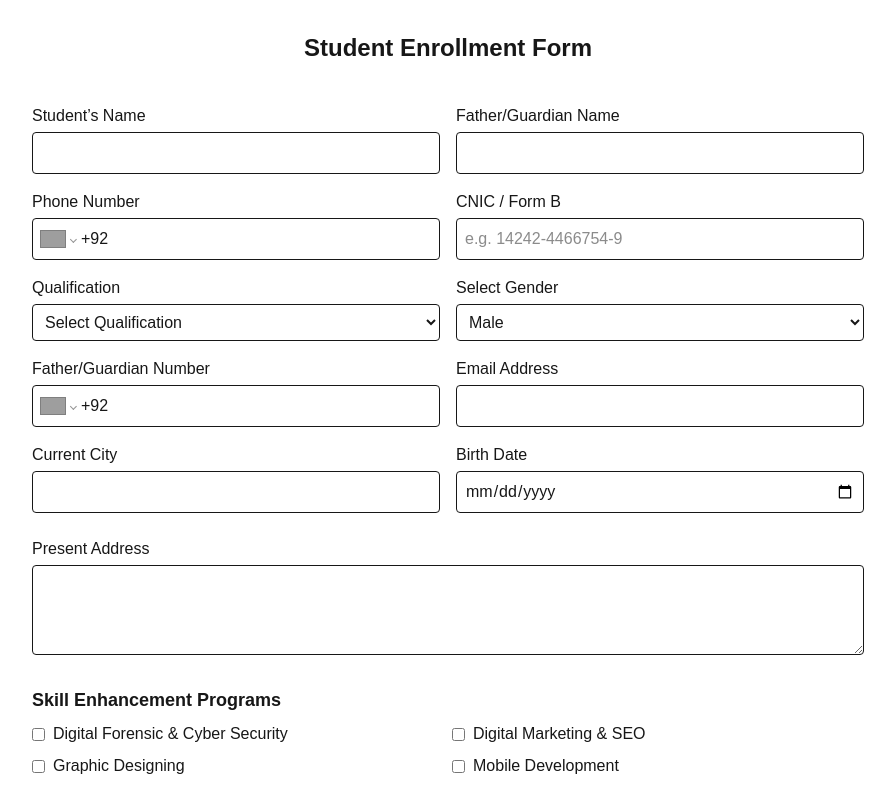
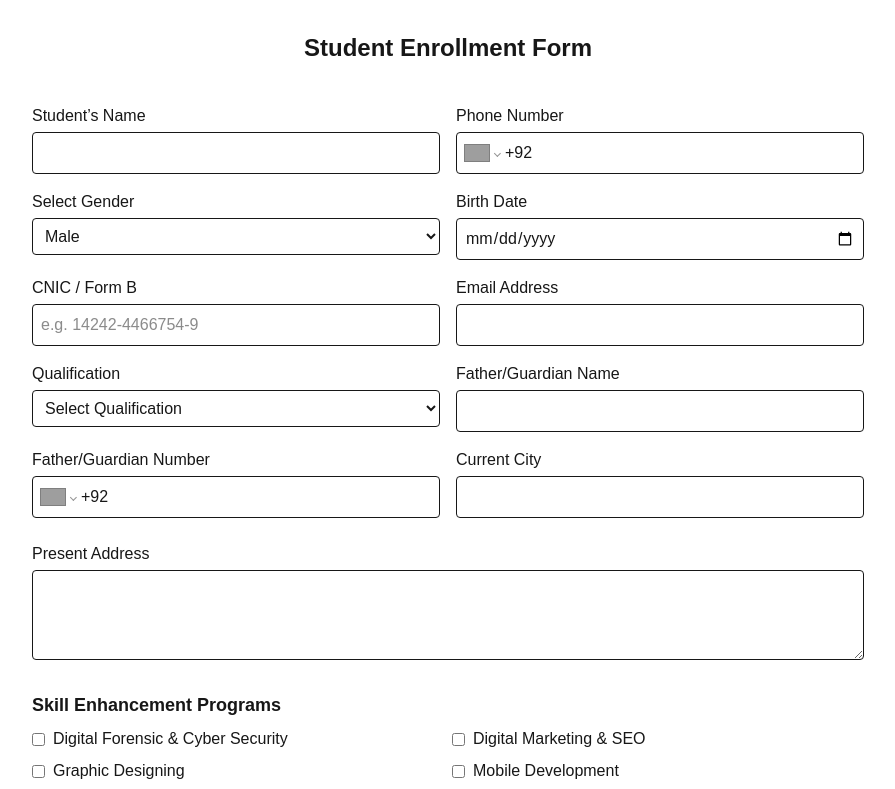
Before and after one commit to mansoorabbas123/nastp-web-form, a Next.js app: page / in a window 1280 px wide. Shown: the top 789 px of the page, without its empty margins (192-1087 px from the left). Built offline with nearby package versions, Linux system fonts and the light colour scheme; grey boxes are pictures that could not be loaded.

Commit message:
change input field order

```diff
--- a/app/page.tsx
+++ b/app/page.tsx
@@ -171,41 +171,6 @@ export default function StudentRegistrationForm() {
               <p className="text-red-500 text-sm">{errors.name.message}</p>
             )}
           </div>
-
-          <div>
-            <label className="block mb-1 font-medium">Father/Guardian Name</label>
-            <input
-              type="text"
-              // placeholder="Father/Guardian Name"
-              {...register("fatherName")}
-              className="border p-2 rounded w-full"
-            />
-            {errors.fatherName && (
-              <p className="text-red-500 text-sm">{errors.fatherName.message}</p>
-            )}
-          </div>
-
-          {/* <div>
-            <label className="block mb-1 font-medium">Father/Guardian Number</label>
-            <Controller
-              name="fatherNumber"
-              control={control}
-              render={({ field }) => (
-                <PhoneInput
-                  {...field}
-                  defaultCountry="PK"
-                  international
-                  className="border p-2 rounded w-full"
-                  placeholder="Father/Guardian Number"
-                />
-              )}
-            />
-            {errors.fatherNumber && (
-              <p className="text-red-500 text-sm">
-                {errors.fatherNumber.message}
-              </p>
-            )}
-          </div> */}
           <div>
             <label className="block mb-1 font-medium">Phone Number</label>
             <Controller
@@ -226,6 +191,31 @@ export default function StudentRegistrationForm() {
             )}
           </div>
           <div>
+            <label className="block mb-1 font">Select Gender</label>
+            <select
+              {...register("gender")}
+              className="border p-2 rounded w-full"
+            >
+              {/* <option value="">Select Gender</option> */}
+              <option value="Male">Male</option>
+              <option value="Female">Female</option>
+            </select>
+            {errors.gender && (
+              <p className="text-red-500 text-sm">{errors.gender.message}</p>
+            )}
+          </div>
+          <div>
+            <label className="block mb-1 font-medium">Birth Date</label>
+            <input
+              type="date"
+              {...register("birthDate")}
+              className="border p-2 rounded w-full"
+            />
+            {errors.birthDate && (
+              <p className="text-red-500 text-sm">{errors.birthDate.message}</p>
+            )}
+          </div>
+          <div>
             <div>
               <label className="block mb-1 font-medium">CNIC / Form B</label>
               <input
@@ -239,7 +229,18 @@ export default function StudentRegistrationForm() {
               )}
             </div>
           </div>
-
+          <div>
+            <label className="block mb-1 font-medium">Email Address</label>
+            <input
+              type="email"
+              // placeholder="Email Address"
+              {...register("email")}
+              className="border p-2 rounded w-full"
+            />
+            {errors.email && (
+              <p className="text-red-500 text-sm">{errors.email.message}</p>
+            )}
+          </div>
           <div>
             <label className="block mb-1 font-medium">Qualification</label>
             <select
@@ -259,41 +260,18 @@ export default function StudentRegistrationForm() {
               </p>
             )}
           </div>
-
           <div>
-            <label className="block mb-1 font">Select Gender</label>
-            <select
-              {...register("gender")}
+            <label className="block mb-1 font-medium">Father/Guardian Name</label>
+            <input
+              type="text"
+              // placeholder="Father/Guardian Name"
+              {...register("fatherName")}
               className="border p-2 rounded w-full"
-            >
-              {/* <option value="">Select Gender</option> */}
-              <option value="Male">Male</option>
-              <option value="Female">Female</option>
-            </select>
-            {errors.gender && (
-              <p className="text-red-500 text-sm">{errors.gender.message}</p>
+            />
+            {errors.fatherName && (
+              <p className="text-red-500 text-sm">{errors.fatherName.message}</p>
             )}
           </div>
-
-          {/* <div>
-            <label className="block mb-1 font-medium">Phone Number</label>
-            <Controller
-              name="phone"
-              control={control}
-              render={({ field }) => (
-                <PhoneInput
-                  {...field}
-                  defaultCountry="PK"
-                  international
-                  className="border p-2 rounded w-full"
-                  placeholder="Phone Number"
-                />
-              )}
-            />
-            {errors.phone && (
-              <p className="text-red-500 text-sm">{errors.phone.message}</p>
-            )}
-          </div> */}
           <div>
             <label className="block mb-1 font-medium">Father/Guardian Number</label>
             <Controller
@@ -316,19 +294,6 @@ export default function StudentRegistrationForm() {
             )}
           </div>
           <div>
-            <label className="block mb-1 font-medium">Email Address</label>
-            <input
-              type="email"
-              // placeholder="Email Address"
-              {...register("email")}
-              className="border p-2 rounded w-full"
-            />
-            {errors.email && (
-              <p className="text-red-500 text-sm">{errors.email.message}</p>
-            )}
-          </div>
-
-          <div>
             <label className="block mb-1 font-medium">Current City</label>
             <input
               type="text"
@@ -338,18 +303,6 @@ export default function StudentRegistrationForm() {
             />
             {errors.city && (
               <p className="text-red-500 text-sm">{errors.city.message}</p>
-            )}
-          </div>
-
-          <div>
-            <label className="block mb-1 font-medium">Birth Date</label>
-            <input
-              type="date"
-              {...register("birthDate")}
-              className="border p-2 rounded w-full"
-            />
-            {errors.birthDate && (
-              <p className="text-red-500 text-sm">{errors.birthDate.message}</p>
             )}
           </div>
         </div>
```
Lines whose indentation alone changed are shown as unchanged.
